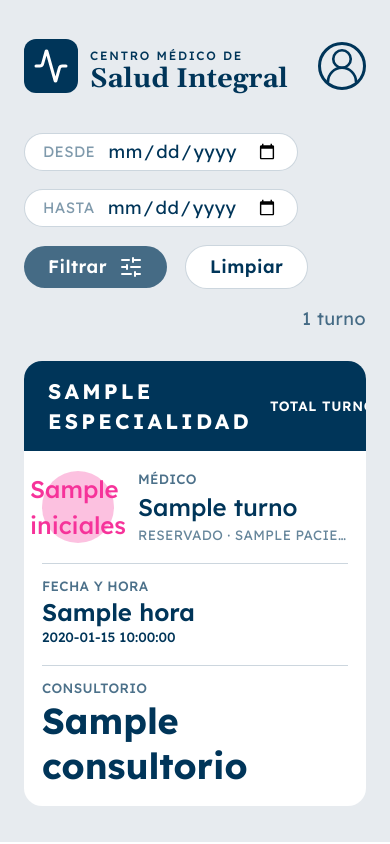
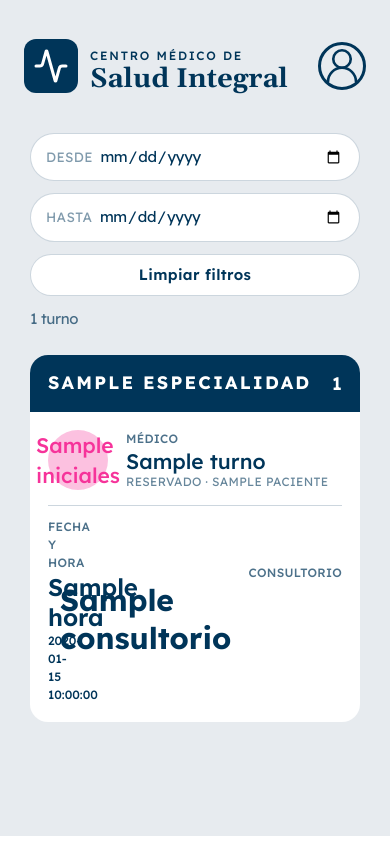
Before and after one commit to SNAndreatta/centro-medico-salud-integral, a Python web app: template frontend/templates/admin/dashboards/turnos_especialidad.html in a window 390 px wide. Run offline with Jinja, Linux system fonts and the light colour scheme; the template is opened without the code that fills it: most values are stand-ins (such as "Sample title", 1, 10 or a date in 2020); style sheets or scripts are compiled from the project's sources.

Commit message:
fix(dashboards): diseño responsive de turnos

```diff
--- a/frontend/templates/admin/dashboards/turnos_especialidad.html
+++ b/frontend/templates/admin/dashboards/turnos_especialidad.html
@@ -4,20 +4,21 @@
 
 {% block content %}
 
-<div>
+<div class="w-full min-w-0 px-1 sm:px-2">
 
     <!-- FILTRO DE FECHAS -->
     <form
         method="GET"
         action="{{ url_for('rutas_admin_turnos_especialidad.turnos_especialidad') }}"
-        class="mb-5 flex flex-wrap items-center gap-3"
+        class="mb-4 flex min-w-0 flex-col gap-2 sm:mb-6 sm:flex-row sm:flex-wrap sm:items-center sm:gap-3"
     >
 
         <!-- Desde -->
-        <div class="flex items-center gap-2 rounded-full border border-acento/20 bg-white px-3 py-1">
+        <div class="flex min-w-0 items-center gap-1 rounded-full border border-acento/20 bg-white px-2.5 py-2 sm:gap-2 sm:px-3 sm:py-1">
+
             <label
                 for="fecha_desde"
-                class="text-[10px] uppercase tracking-wide text-acento/50"
+                class="shrink-0 text-[9px] uppercase tracking-wide text-acento/50 sm:text-[10px]"
             >
                 Desde
             </label>
@@ -27,15 +28,17 @@
                 id="fecha_desde"
                 name="fecha_desde"
                 value="{{ fecha_desde }}"
-                class="bg-transparent text-xs tracking-wide text-acento outline-none"
+                class="w-full min-w-0 bg-transparent text-[10px] tracking-tight text-acento outline-none sm:text-xs sm:tracking-wide"
             >
+
         </div>
 
         <!-- Hasta -->
-        <div class="flex items-center gap-2 rounded-full border border-acento/20 bg-white px-3 py-1">
+        <div class="flex min-w-0 items-center gap-1 rounded-full border border-acento/20 bg-white px-2.5 py-2 sm:gap-2 sm:px-3 sm:py-1">
+
             <label
                 for="fecha_hasta"
-                class="text-[10px] uppercase tracking-wide text-acento/50"
+                class="shrink-0 text-[9px] uppercase tracking-wide text-acento/50 sm:text-[10px]"
             >
                 Hasta
             </label>
@@ -45,28 +48,21 @@
                 id="fecha_hasta"
                 name="fecha_hasta"
                 value="{{ fecha_hasta }}"
-                class="bg-transparent text-xs tracking-wide text-acento outline-none"
+                class="w-full min-w-0 bg-transparent text-[10px] tracking-tight text-acento outline-none sm:text-xs sm:tracking-wide"
             >
+
         </div>
-
-        <button
-            type="submit"
-            class="rounded-full bg-acento/70 px-4 py-1.5 text-xs font-semibold tracking-wide text-white transition hover:opacity-90 flex flex-row gap-2"
-        >
-            <span>Filtrar</span>
-            <i data-lucide="sliders-horizontal" class="h-4 w-4"></i>
-        </button>
 
         {% if fecha_desde or fecha_hasta %}
         <a
             href="{{ url_for('rutas_admin_turnos_especialidad.turnos_especialidad') }}"
-            class="rounded-full border border-acento/20 bg-white px-4 py-1.5 text-xs font-semibold tracking-wide text-acento transition hover:shadow-sm"
+            class="w-full rounded-full border border-acento/20 bg-white px-4 py-1.5 text-center text-[10px] font-semibold tracking-wide text-acento transition hover:shadow-sm sm:w-auto sm:text-left sm:text-xs"
         >
-            Limpiar
+            Limpiar filtros
         </a>
         {% endif %}
 
-        <p class="ml-auto text-xs tracking-wide text-acento/70">
+        <p class="w-full text-start text-[10px] tracking-tight text-acento/70 sm:ml-auto sm:w-auto sm:text-right sm:text-xs sm:tracking-wide">
             {{ total_turnos }}
             {{ 'turno' if total_turnos == 1 else 'turnos' }}
         </p>
@@ -75,59 +71,63 @@
 
     <!-- ERROR -->
     {% if error %}
-    <p class="mb-4 rounded-lg bg-red-100 px-4 py-2 text-sm font-medium text-red-700">
+    <p class="mb-3 rounded-lg bg-red-100 px-3 py-2 text-[10px] font-medium text-red-700 sm:mb-4 sm:px-4 sm:text-sm">
         {{ error }}
     </p>
     {% endif %}
 
-    <div class="space-y-5">
+    <div class="space-y-4 sm:space-y-7">
 
         {% for especialidad in especialidades %}
 
-        <section class="overflow-hidden rounded-xl bg-white">
+        <section class="min-w-0 overflow-hidden rounded-xl bg-white">
 
-            <!-- Encabezado de especialidad -->
-            <div class="flex items-center justify-between gap-3 bg-acento px-4 py-2.5 text-white sm:px-5">
+            <!-- ENCABEZADO DE ESPECIALIDAD -->
+            <div class="flex min-w-0 items-center justify-between gap-2 bg-acento px-3 py-2.5 text-white sm:gap-3 sm:px-5 sm:py-2.5">
 
-                <h2 class="text-sm font-bold uppercase tracking-[0.15em] sm:text-base">
+                <h2 class="min-w-0 whitespace-nowrap text-xs font-bold uppercase tracking-[0.12em] sm:text-base sm:tracking-[0.15em]">
                     {{ especialidad.nombre }}
                 </h2>
 
-                <p class="shrink-0 text-[9px] font-semibold uppercase tracking-wider sm:text-[10px]">
-                    TOTAL TURNOS:
+                <p class="shrink-0 text-[8px] font-semibold uppercase tracking-wide sm:text-[10px] sm:tracking-wider">
+                    <span class="sm:hidden">
+                        <span class="text-[12px]">{{ especialidad.total_turnos }}</span>
+                    </span>
+                    <span class="hidden sm:inline">
+                        <span> TOTAL TURNOS:</span>
                         <span>{{ especialidad.total_turnos }}</span>
+                    </span>
                 </p>
 
             </div>
 
-
-            <!-- Lista de turnos -->
+            <!-- LISTA DE TURNOS -->
             <div>
 
                 {% for turno in especialidad.turnos %}
 
-                <article class="grid grid-cols-1 items-center gap-3 border-b border-acento/20 px-3 py-3 last:border-b-0 sm:grid-cols-[minmax(0,2.1fr)_minmax(0,1fr)_minmax(0,0.8fr)_auto] sm:gap-3 sm:px-4 sm:py-3">
+                <article class="grid min-w-0 grid-cols-1 items-center gap-2.5 border-b border-acento/20 px-3 py-3 last:border-b-0 sm:grid-cols-[minmax(0,2.1fr)_minmax(0,1fr)_minmax(0,0.8fr)_auto] sm:gap-3 sm:px-4 sm:py-3">
 
-                    <!-- Médico y paciente -->
-                    <div class="flex min-w-0 items-center gap-4 sm:gap-6">
+                    <!-- MÉDICO Y PACIENTE -->
+                    <div class="flex min-w-0 items-center gap-3 sm:gap-6">
 
-                        <!-- Iniciales -->
-                        <div class="flex h-12 w-12 shrink-0 items-center justify-center rounded-full bg-pink-500/30 text-base font-medium text-pink-500 sm:h-[46px] sm:w-[46px]">
+                        <!-- INICIALES -->
+                        <div class="flex h-10 w-10 shrink-0 items-center justify-center rounded-full bg-pink-500/30 text-sm font-medium text-pink-500 sm:h-[46px] sm:w-[46px] sm:text-base">
                             {{ turno.iniciales }}
                         </div>
 
-                        <!-- Nombre -->
+                        <!-- NOMBRE -->
                         <div class="min-w-0">
 
-                            <p class="text-[9px] font-medium uppercase tracking-wide text-acento/70">
+                            <p class="text-[8px] font-medium uppercase tracking-wide text-acento/70 sm:text-[9px]">
                                 MÉDICO
                             </p>
 
-                            <h3 class="truncate text-base font-medium text-acento sm:text-lg">
+                            <h3 class="break-words text-sm font-medium leading-tight text-acento sm:truncate sm:text-lg">
                                 {{ turno.nombre }}
                             </h3>
 
-                            <p class="truncate text-[9px] uppercase tracking-wide text-acento/60">
+                            <p class="break-words text-[8px] uppercase leading-tight tracking-wide text-acento/60 sm:truncate sm:text-[9px]">
                                 {{ turno.estado }}
                                 {% if turno.paciente %}
                                 · {{ turno.paciente }}
@@ -138,11 +138,11 @@
 
                     </div>
 
+                    <!-- FECHA Y HORA -->
+                    <div class="grid grid-cols-[minmax(0,1fr)_auto] items-center gap-2 border-t border-acento/20 pt-2 sm:block sm:border-l sm:border-t-0 sm:py-1 sm:pl-4">
 
-                    <!-- Fecha y hora -->
-                    <div class="border-t border-acento/20 pt-2 sm:border-l sm:border-t-0 sm:py-1 sm:pl-4">
-
-                        <p class="text-[9px] font-medium uppercase tracking-wide text-acento/70">
+                        <div>
+                            <p class="text-[8px] font-medium uppercase tracking-wide text-acento/70 sm:text-[9px]">
                                 FECHA Y HORA
                             </p>
 
@@ -150,15 +150,26 @@
                                 {{ turno.hora }}
                             </p>
 
-                        <p class="text-[9px] font-medium text-acento sm:text-[10px]">
+                            <p class="text-[8px] font-medium text-acento sm:text-[10px]">
                                 {{ turno.fecha }}
                             </p>
+                        </div>
+
+                        <!-- CONSULTORIO EN MOBILE -->
+                        <div class="flex flex-col items-end sm:hidden">
+                            <p class="text-[8px] font-medium uppercase tracking-wide text-acento/70">
+                                CONSULTORIO
+                            </p>
+
+                            <p class="text-xl font-bold leading-tight text-acento">
+                                {{ turno.consultorio if turno.consultorio else '—' }}
+                            </p>
+                        </div>
 
                     </div>
 
-
-                    <!-- Consultorio -->
-                    <div class="border-t border-acento/20 pt-2 sm:border-l sm:border-t-0 sm:py-1 sm:pl-4">
+                    <!-- CONSULTORIO DESKTOP -->
+                    <div class="hidden border-l border-acento/20 py-1 pl-4 sm:block">
 
                         <p class="text-[9px] font-medium uppercase tracking-wide text-acento/70">
                             CONSULTORIO
@@ -174,7 +185,7 @@
 
                 {% else %}
 
-                <div class="px-5 py-8 text-center text-sm text-gray-500">
+                <div class="px-4 py-6 text-center text-[10px] text-gray-500 sm:px-5 sm:py-8 sm:text-sm">
                     No hay turnos para esta especialidad.
                 </div>
 
@@ -186,15 +197,15 @@
 
         {% else %}
 
-        <div class="rounded-xl bg-white px-6 py-12 text-center">
+        <div class="min-w-0 rounded-xl bg-white px-4 py-7 text-center sm:px-6 sm:py-12">
 
-            <i data-lucide="calendar-x" class="mx-auto mb-3 h-10 w-10 text-gray-400"></i>
+            <i data-lucide="calendar-x" class="mx-auto mb-3 h-8 w-8 text-gray-400 sm:h-10 sm:w-10"></i>
 
-            <h3 class="font-semibold text-acento">
+            <h3 class="text-sm font-semibold text-acento sm:text-base">
                 No hay turnos disponibles
             </h3>
 
-            <p class="mt-2 text-sm text-gray-500">
+            <p class="mt-2 text-[10px] text-gray-500 sm:text-sm">
                 No se encontraron turnos agrupados por especialidad.
             </p>
 
@@ -206,7 +217,6 @@
 
 </div>
 
-
 <!-- JavaScript -->
 <script src="{{ url_for('static', filename='js/admin/dashboards/turnos_especialidad.js') }}"></script>
 
```
Lines whose indentation alone changed are shown as unchanged.
